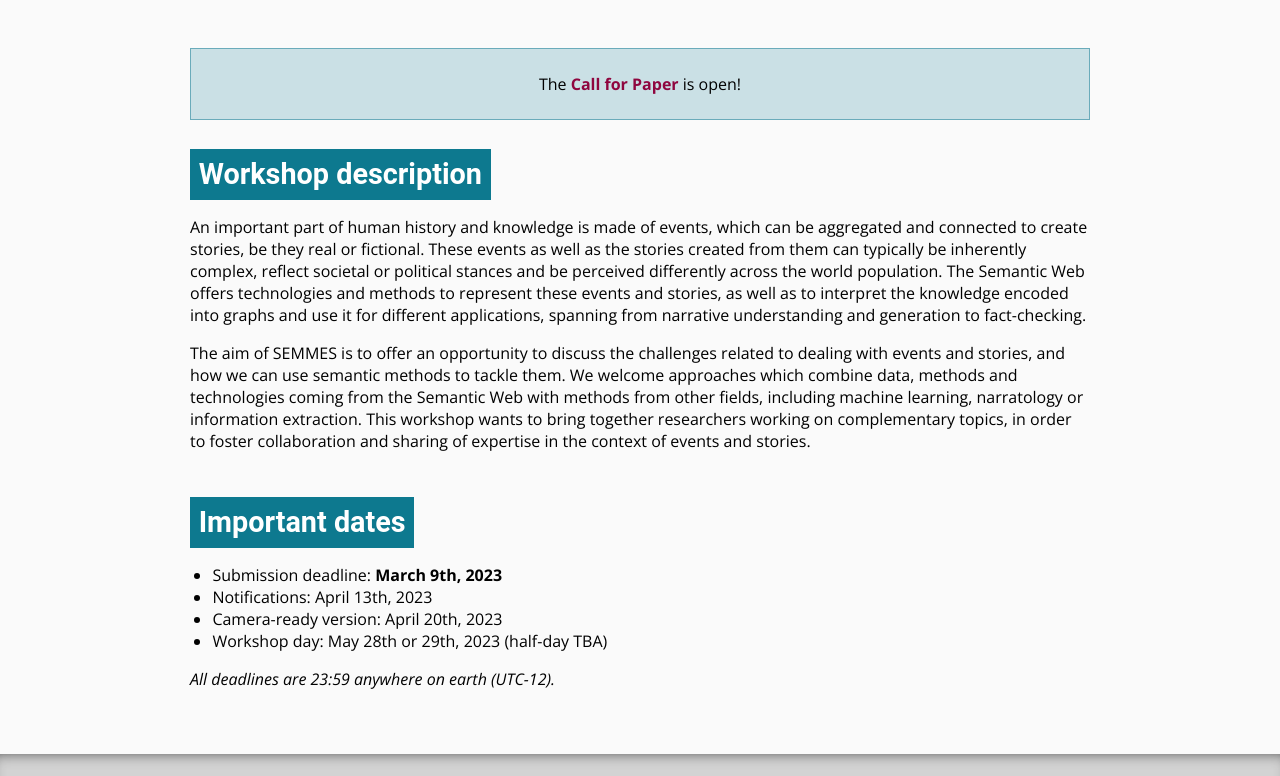
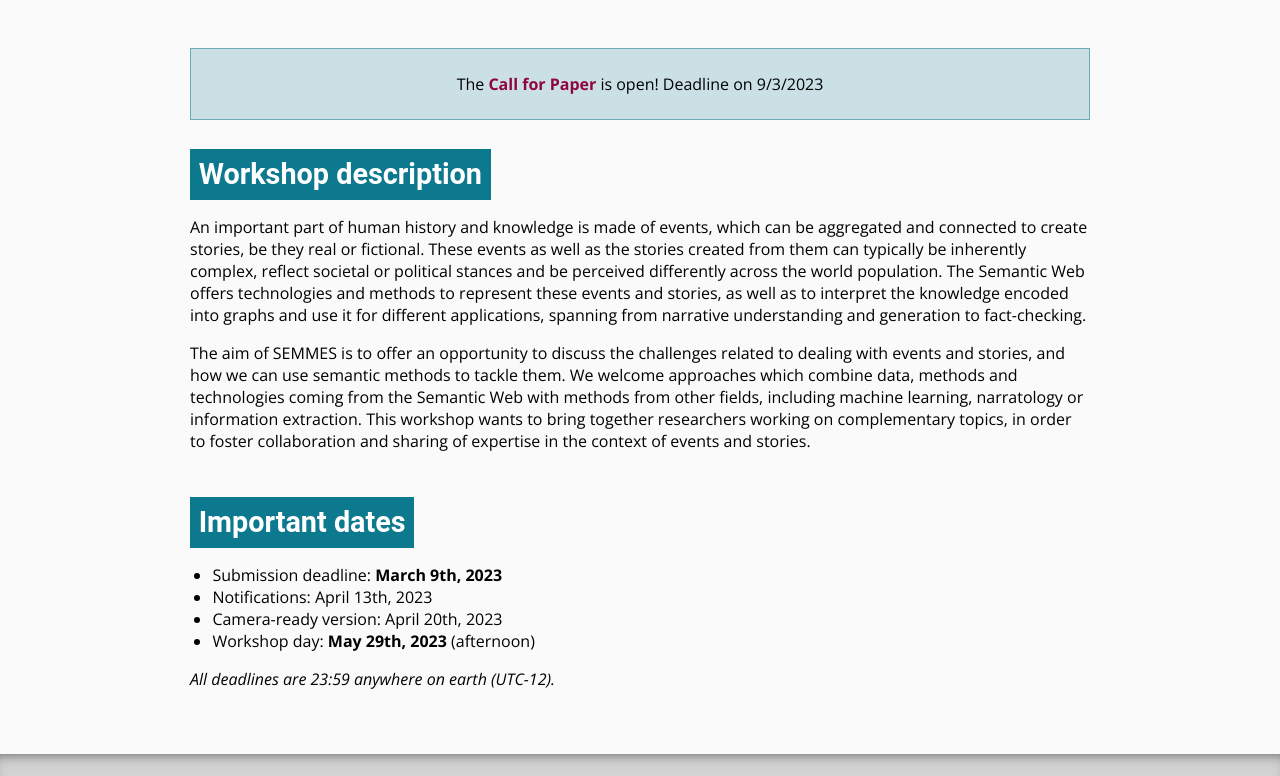
Before and after one commit to ANR-kFLOW/semmes, a Jekyll site: the page built from docs/index.md, in a window 1280 px wide, cut to the strip 298-1074 px from the top of the page. Built offline with Jekyll 4.4.1, drawn with Linux system fonts in a browser that asks for light colours.

Commit message:
workshop date

```diff
--- a/docs/index.md
+++ b/docs/index.md
@@ -7,7 +7,7 @@ navigation_weight: 1
 
 <aside class="news" markdown="1">
 
-The [**Call for Paper**](call.html) is open!
+The [**Call for Paper**](call.html) is open! Deadline on 9/3/2023
 
 </aside>
 
@@ -22,6 +22,6 @@ The aim of SEMMES is to offer an opportunity to discuss the challenges related t
 * Submission deadline: **March 9th, 2023**
 * Notifications: April 13th, 2023
 * Camera-ready version: April 20th, 2023
-* Workshop day: May 28th or 29th, 2023 (half-day TBA)
+* Workshop day: **May 29th, 2023** (afternoon)
 
 *All deadlines are 23:59 anywhere on earth (UTC-12).*
```
Also changed, not shown: docs/organizers.md (+1 -1 lines).
